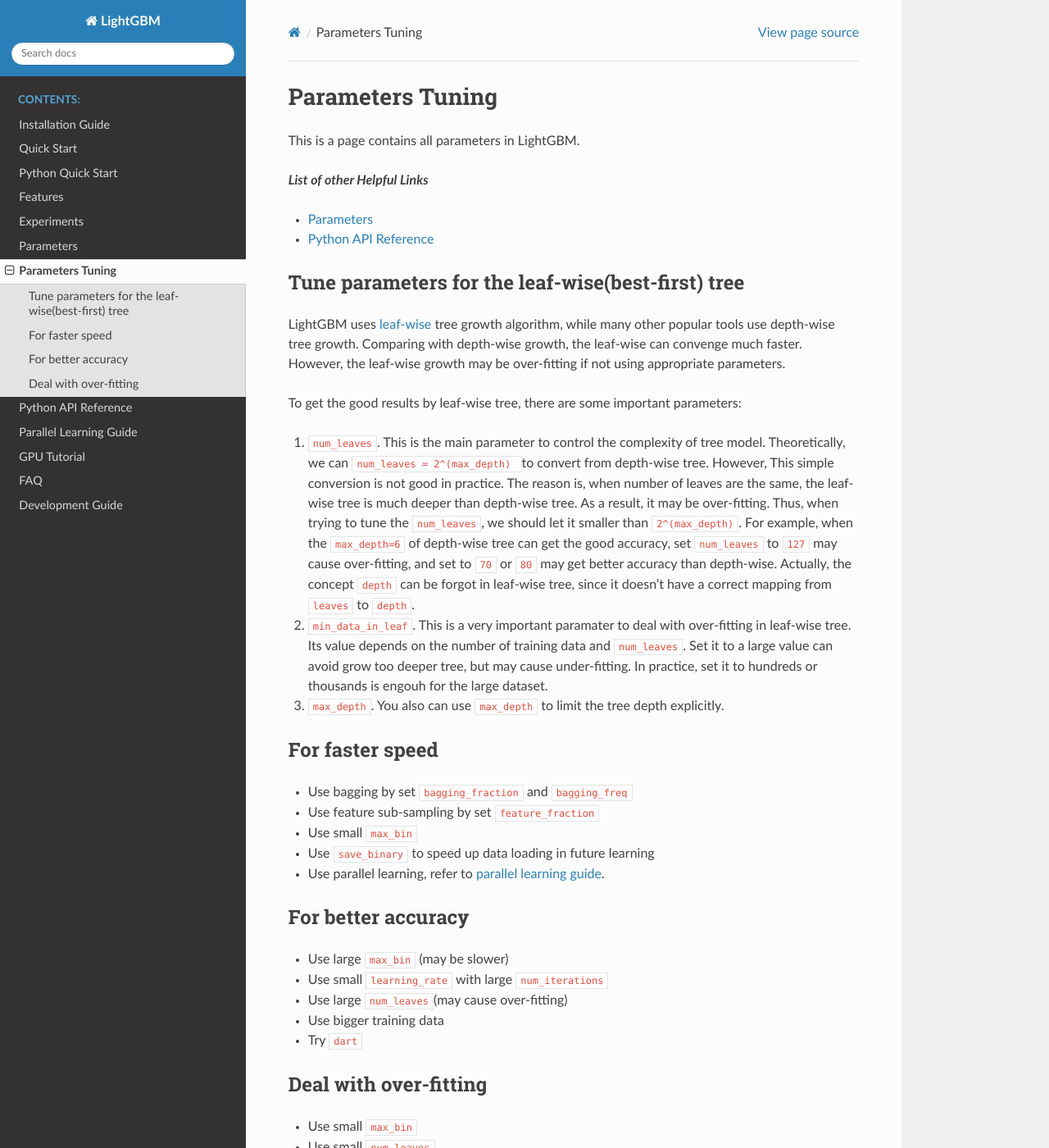
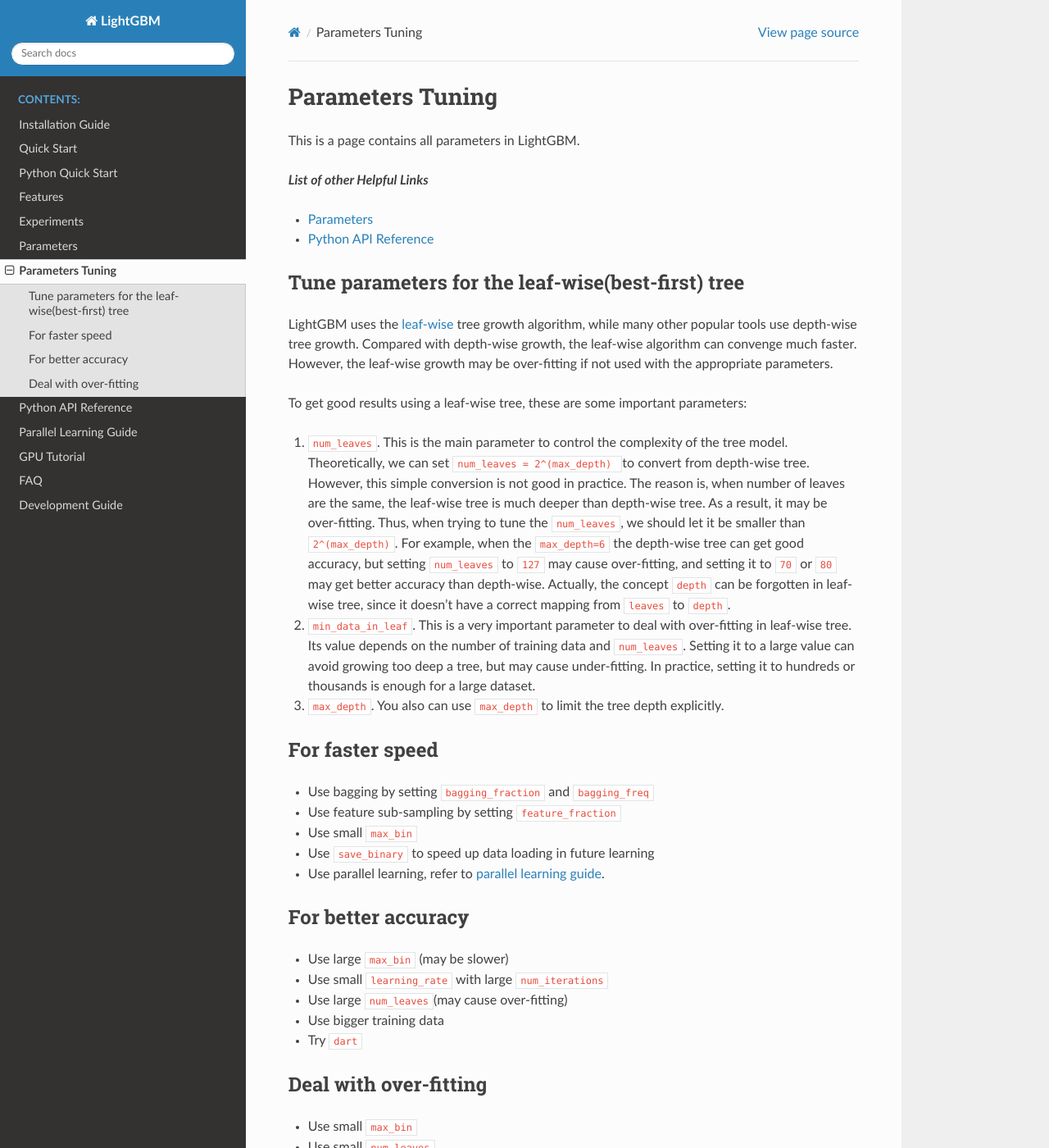
Before and after one commit to microsoft/LightGBM, a Sphinx documentation site: the page built from docs/Parameters-tuning.md, in a window 1280 px wide and 1400 px high. Shown: the whole window at 82% size. Built offline with Sphinx 7.4.7 and the Read the Docs theme 2.0.0, drawn with Linux system fonts in a browser that asks for light colours.

Commit message:
Update Parameters-tuning.md
fixed english mistakes

````diff
--- a/docs/Parameters-tuning.md
+++ b/docs/Parameters-tuning.md
@@ -8,21 +8,21 @@
 
 ## Tune parameters for the leaf-wise(best-first) tree
 
-LightGBM uses [leaf-wise](https://github.com/Microsoft/LightGBM/wiki/Features#optimization-in-accuracy) tree growth algorithm, while many other popular tools use depth-wise tree growth. Comparing with depth-wise growth, the leaf-wise can convenge much faster. However, the leaf-wise growth may be over-fitting if not using appropriate parameters.
+LightGBM uses the [leaf-wise](https://github.com/Microsoft/LightGBM/wiki/Features#optimization-in-accuracy) tree growth algorithm, while many other popular tools use depth-wise tree growth. Compared with depth-wise growth, the leaf-wise algorithm can convenge much faster. However, the leaf-wise growth may be over-fitting if not used with the appropriate parameters.
 
-To get the good results by leaf-wise tree, there are some important parameters:
+To get good results using a leaf-wise tree, these are some important parameters:
 
-1. ```num_leaves```. This is the main parameter to control the complexity of tree model. Theoretically, we can ```num_leaves = 2^(max_depth) ``` to convert from depth-wise tree. However, This simple conversion is not good in practice. The reason is, when number of leaves are the same, the leaf-wise tree is much deeper than depth-wise tree. As a result, it may be over-fitting. Thus, when trying to tune the ```num_leaves```, we should let it smaller than ```2^(max_depth)```. For example, when the ```max_depth=6``` of depth-wise tree can get the good accuracy, set ```num_leaves``` to ```127``` may cause over-fitting, and set to ```70``` or ```80``` may get better accuracy than depth-wise. Actually, the concept ```depth``` can be forgot in leaf-wise tree, since it doesn't have a correct mapping from ```leaves``` to ```depth```.
+1. ```num_leaves```. This is the main parameter to control the complexity of the tree model. Theoretically, we can set ```num_leaves = 2^(max_depth) ``` to convert from depth-wise tree. However, this simple conversion is not good in practice. The reason is, when number of leaves are the same, the leaf-wise tree is much deeper than depth-wise tree. As a result, it may be over-fitting. Thus, when trying to tune the ```num_leaves```, we should let it be smaller than ```2^(max_depth)```. For example, when the ```max_depth=6``` the depth-wise tree can get good accuracy, but setting ```num_leaves``` to ```127``` may cause over-fitting, and setting it to ```70``` or ```80``` may get better accuracy than depth-wise. Actually, the concept ```depth``` can be forgotten in leaf-wise tree, since it doesn't have a correct mapping from ```leaves``` to ```depth```.
 
-2. ```min_data_in_leaf```. This is a very important paramater to deal with over-fitting in leaf-wise tree. Its value depends on the number of training data and ```num_leaves```. Set it to a large value can avoid grow too deeper tree, but may cause under-fitting. In practice, set it to hundreds or thousands is engouh for the large dataset.
+2. ```min_data_in_leaf```. This is a very important parameter to deal with over-fitting in leaf-wise tree. Its value depends on the number of training data and ```num_leaves```. Setting it to a large value can avoid growing too deep a tree, but may cause under-fitting. In practice, setting it to hundreds or thousands is enough for a large dataset.
 
 3. ```max_depth```. You also can use ```max_depth``` to limit the tree depth explicitly.
 
 
 ## For faster speed
 
-* Use bagging by set ```bagging_fraction``` and ```bagging_freq```
-* Use feature sub-sampling by set ```feature_fraction```
+* Use bagging by setting ```bagging_fraction``` and ```bagging_freq```
+* Use feature sub-sampling by setting ```feature_fraction```
 * Use small ```max_bin```
 * Use ```save_binary``` to speed up data loading in future learning
 * Use parallel learning, refer to [parallel learning guide](./Parallel-Learning-Guide.md).
````
